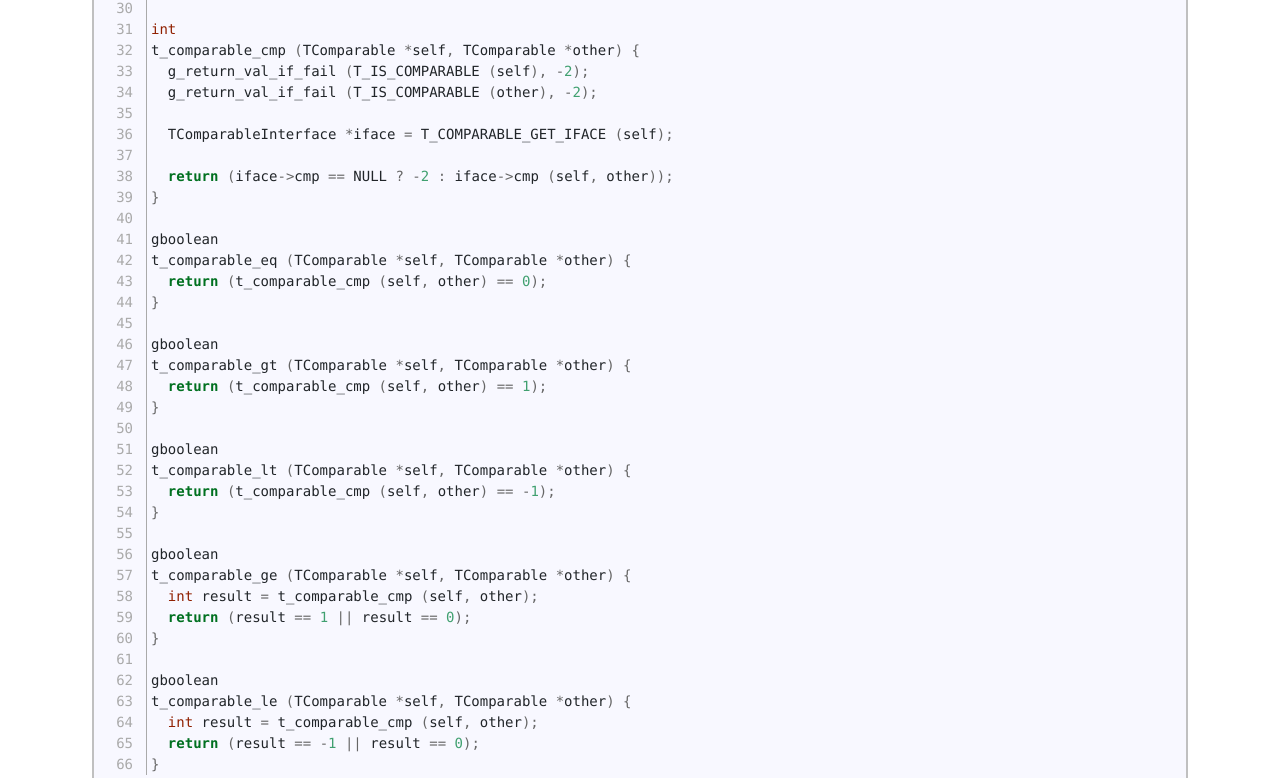
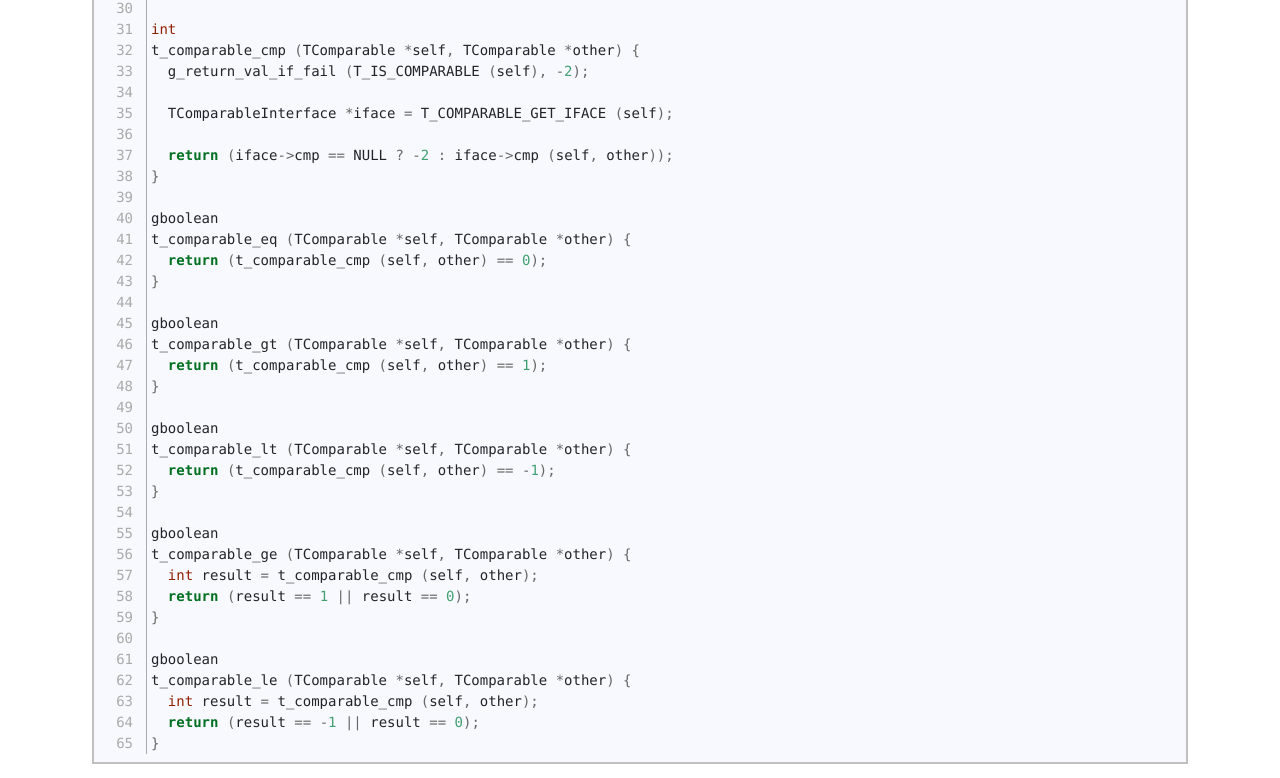
Before and after one commit to ToshioCP/Gobject-tutorial, a plain HTML site: page docs/sec9.html in a window 1280 px wide. Shown: the part 3007-3785 px from the top of the page. Drawn offline with nearby package versions, Linux system fonts and the light colour scheme.

Commit message:
The function t_fomparable_cmp checks the type of `self` only.

```diff
--- a/docs/sec9.html
+++ b/docs/sec9.html
@@ -286,39 +286,38 @@ class="sourceCode numberSource C numberLines"><code class="sourceCode c"><span i
 <span id="cb3-31"><a href="#cb3-31"></a><span class="dt">int</span></span>
 <span id="cb3-32"><a href="#cb3-32"></a>t_comparable_cmp <span class="op">(</span>TComparable <span class="op">*</span>self<span class="op">,</span> TComparable <span class="op">*</span>other<span class="op">)</span> <span class="op">{</span></span>
 <span id="cb3-33"><a href="#cb3-33"></a>  g_return_val_if_fail <span class="op">(</span>T_IS_COMPARABLE <span class="op">(</span>self<span class="op">),</span> <span class="op">-</span><span class="dv">2</span><span class="op">);</span></span>
-<span id="cb3-34"><a href="#cb3-34"></a>  g_return_val_if_fail <span class="op">(</span>T_IS_COMPARABLE <span class="op">(</span>other<span class="op">),</span> <span class="op">-</span><span class="dv">2</span><span class="op">);</span></span>
-<span id="cb3-35"><a href="#cb3-35"></a></span>
-<span id="cb3-36"><a href="#cb3-36"></a>  TComparableInterface <span class="op">*</span>iface <span class="op">=</span> T_COMPARABLE_GET_IFACE <span class="op">(</span>self<span class="op">);</span></span>
-<span id="cb3-37"><a href="#cb3-37"></a>  </span>
-<span id="cb3-38"><a href="#cb3-38"></a>  <span class="cf">return</span> <span class="op">(</span>iface<span class="op">-&gt;</span>cmp <span class="op">==</span> NULL <span class="op">?</span> <span class="op">-</span><span class="dv">2</span> <span class="op">:</span> iface<span class="op">-&gt;</span>cmp <span class="op">(</span>self<span class="op">,</span> other<span class="op">));</span></span>
-<span id="cb3-39"><a href="#cb3-39"></a><span class="op">}</span></span>
-<span id="cb3-40"><a href="#cb3-40"></a></span>
-<span id="cb3-41"><a href="#cb3-41"></a>gboolean</span>
-<span id="cb3-42"><a href="#cb3-42"></a>t_comparable_eq <span class="op">(</span>TComparable <span class="op">*</span>self<span class="op">,</span> TComparable <span class="op">*</span>other<span class="op">)</span> <span class="op">{</span></span>
-<span id="cb3-43"><a href="#cb3-43"></a>  <span class="cf">return</span> <span class="op">(</span>t_comparable_cmp <span class="op">(</span>self<span class="op">,</span> other<span class="op">)</span> <span class="op">==</span> <span class="dv">0</span><span class="op">);</span></span>
-<span id="cb3-44"><a href="#cb3-44"></a><span class="op">}</span></span>
-<span id="cb3-45"><a href="#cb3-45"></a></span>
-<span id="cb3-46"><a href="#cb3-46"></a>gboolean</span>
-<span id="cb3-47"><a href="#cb3-47"></a>t_comparable_gt <span class="op">(</span>TComparable <span class="op">*</span>self<span class="op">,</span> TComparable <span class="op">*</span>other<span class="op">)</span> <span class="op">{</span></span>
-<span id="cb3-48"><a href="#cb3-48"></a>  <span class="cf">return</span> <span class="op">(</span>t_comparable_cmp <span class="op">(</span>self<span class="op">,</span> other<span class="op">)</span> <span class="op">==</span> <span class="dv">1</span><span class="op">);</span></span>
-<span id="cb3-49"><a href="#cb3-49"></a><span class="op">}</span></span>
-<span id="cb3-50"><a href="#cb3-50"></a></span>
-<span id="cb3-51"><a href="#cb3-51"></a>gboolean</span>
-<span id="cb3-52"><a href="#cb3-52"></a>t_comparable_lt <span class="op">(</span>TComparable <span class="op">*</span>self<span class="op">,</span> TComparable <span class="op">*</span>other<span class="op">)</span> <span class="op">{</span></span>
-<span id="cb3-53"><a href="#cb3-53"></a>  <span class="cf">return</span> <span class="op">(</span>t_comparable_cmp <span class="op">(</span>self<span class="op">,</span> other<span class="op">)</span> <span class="op">==</span> <span class="op">-</span><span class="dv">1</span><span class="op">);</span></span>
-<span id="cb3-54"><a href="#cb3-54"></a><span class="op">}</span></span>
-<span id="cb3-55"><a href="#cb3-55"></a></span>
-<span id="cb3-56"><a href="#cb3-56"></a>gboolean</span>
-<span id="cb3-57"><a href="#cb3-57"></a>t_comparable_ge <span class="op">(</span>TComparable <span class="op">*</span>self<span class="op">,</span> TComparable <span class="op">*</span>other<span class="op">)</span> <span class="op">{</span></span>
-<span id="cb3-58"><a href="#cb3-58"></a>  <span class="dt">int</span> result <span class="op">=</span> t_comparable_cmp <span class="op">(</span>self<span class="op">,</span> other<span class="op">);</span></span>
-<span id="cb3-59"><a href="#cb3-59"></a>  <span class="cf">return</span> <span class="op">(</span>result <span class="op">==</span> <span class="dv">1</span> <span class="op">||</span> result <span class="op">==</span> <span class="dv">0</span><span class="op">);</span></span>
-<span id="cb3-60"><a href="#cb3-60"></a><span class="op">}</span></span>
-<span id="cb3-61"><a href="#cb3-61"></a></span>
-<span id="cb3-62"><a href="#cb3-62"></a>gboolean</span>
-<span id="cb3-63"><a href="#cb3-63"></a>t_comparable_le <span class="op">(</span>TComparable <span class="op">*</span>self<span class="op">,</span> TComparable <span class="op">*</span>other<span class="op">)</span> <span class="op">{</span></span>
-<span id="cb3-64"><a href="#cb3-64"></a>  <span class="dt">int</span> result <span class="op">=</span> t_comparable_cmp <span class="op">(</span>self<span class="op">,</span> other<span class="op">);</span></span>
-<span id="cb3-65"><a href="#cb3-65"></a>  <span class="cf">return</span> <span class="op">(</span>result <span class="op">==</span> <span class="op">-</span><span class="dv">1</span> <span class="op">||</span> result <span class="op">==</span> <span class="dv">0</span><span class="op">);</span></span>
-<span id="cb3-66"><a href="#cb3-66"></a><span class="op">}</span></span></code></pre></div>
+<span id="cb3-34"><a href="#cb3-34"></a></span>
+<span id="cb3-35"><a href="#cb3-35"></a>  TComparableInterface <span class="op">*</span>iface <span class="op">=</span> T_COMPARABLE_GET_IFACE <span class="op">(</span>self<span class="op">);</span></span>
+<span id="cb3-36"><a href="#cb3-36"></a>  </span>
+<span id="cb3-37"><a href="#cb3-37"></a>  <span class="cf">return</span> <span class="op">(</span>iface<span class="op">-&gt;</span>cmp <span class="op">==</span> NULL <span class="op">?</span> <span class="op">-</span><span class="dv">2</span> <span class="op">:</span> iface<span class="op">-&gt;</span>cmp <span class="op">(</span>self<span class="op">,</span> other<span class="op">));</span></span>
+<span id="cb3-38"><a href="#cb3-38"></a><span class="op">}</span></span>
+<span id="cb3-39"><a href="#cb3-39"></a></span>
+<span id="cb3-40"><a href="#cb3-40"></a>gboolean</span>
+<span id="cb3-41"><a href="#cb3-41"></a>t_comparable_eq <span class="op">(</span>TComparable <span class="op">*</span>self<span class="op">,</span> TComparable <span class="op">*</span>other<span class="op">)</span> <span class="op">{</span></span>
+<span id="cb3-42"><a href="#cb3-42"></a>  <span class="cf">return</span> <span class="op">(</span>t_comparable_cmp <span class="op">(</span>self<span class="op">,</span> other<span class="op">)</span> <span class="op">==</span> <span class="dv">0</span><span class="op">);</span></span>
+<span id="cb3-43"><a href="#cb3-43"></a><span class="op">}</span></span>
+<span id="cb3-44"><a href="#cb3-44"></a></span>
+<span id="cb3-45"><a href="#cb3-45"></a>gboolean</span>
+<span id="cb3-46"><a href="#cb3-46"></a>t_comparable_gt <span class="op">(</span>TComparable <span class="op">*</span>self<span class="op">,</span> TComparable <span class="op">*</span>other<span class="op">)</span> <span class="op">{</span></span>
+<span id="cb3-47"><a href="#cb3-47"></a>  <span class="cf">return</span> <span class="op">(</span>t_comparable_cmp <span class="op">(</span>self<span class="op">,</span> other<span class="op">)</span> <span class="op">==</span> <span class="dv">1</span><span class="op">);</span></span>
+<span id="cb3-48"><a href="#cb3-48"></a><span class="op">}</span></span>
+<span id="cb3-49"><a href="#cb3-49"></a></span>
+<span id="cb3-50"><a href="#cb3-50"></a>gboolean</span>
+<span id="cb3-51"><a href="#cb3-51"></a>t_comparable_lt <span class="op">(</span>TComparable <span class="op">*</span>self<span class="op">,</span> TComparable <span class="op">*</span>other<span class="op">)</span> <span class="op">{</span></span>
+<span id="cb3-52"><a href="#cb3-52"></a>  <span class="cf">return</span> <span class="op">(</span>t_comparable_cmp <span class="op">(</span>self<span class="op">,</span> other<span class="op">)</span> <span class="op">==</span> <span class="op">-</span><span class="dv">1</span><span class="op">);</span></span>
+<span id="cb3-53"><a href="#cb3-53"></a><span class="op">}</span></span>
+<span id="cb3-54"><a href="#cb3-54"></a></span>
+<span id="cb3-55"><a href="#cb3-55"></a>gboolean</span>
+<span id="cb3-56"><a href="#cb3-56"></a>t_comparable_ge <span class="op">(</span>TComparable <span class="op">*</span>self<span class="op">,</span> TComparable <span class="op">*</span>other<span class="op">)</span> <span class="op">{</span></span>
+<span id="cb3-57"><a href="#cb3-57"></a>  <span class="dt">int</span> result <span class="op">=</span> t_comparable_cmp <span class="op">(</span>self<span class="op">,</span> other<span class="op">);</span></span>
+<span id="cb3-58"><a href="#cb3-58"></a>  <span class="cf">return</span> <span class="op">(</span>result <span class="op">==</span> <span class="dv">1</span> <span class="op">||</span> result <span class="op">==</span> <span class="dv">0</span><span class="op">);</span></span>
+<span id="cb3-59"><a href="#cb3-59"></a><span class="op">}</span></span>
+<span id="cb3-60"><a href="#cb3-60"></a></span>
+<span id="cb3-61"><a href="#cb3-61"></a>gboolean</span>
+<span id="cb3-62"><a href="#cb3-62"></a>t_comparable_le <span class="op">(</span>TComparable <span class="op">*</span>self<span class="op">,</span> TComparable <span class="op">*</span>other<span class="op">)</span> <span class="op">{</span></span>
+<span id="cb3-63"><a href="#cb3-63"></a>  <span class="dt">int</span> result <span class="op">=</span> t_comparable_cmp <span class="op">(</span>self<span class="op">,</span> other<span class="op">);</span></span>
+<span id="cb3-64"><a href="#cb3-64"></a>  <span class="cf">return</span> <span class="op">(</span>result <span class="op">==</span> <span class="op">-</span><span class="dv">1</span> <span class="op">||</span> result <span class="op">==</span> <span class="dv">0</span><span class="op">);</span></span>
+<span id="cb3-65"><a href="#cb3-65"></a><span class="op">}</span></span></code></pre></div>
 <ul>
 <li>5: <code>G_DEFINE_INTERFACE</code> macro. The third parameter is the
 type of the prerequisite. This macro expands to:
@@ -335,13 +334,13 @@ function is similar to class initialization function. It initializes
 doesn’t work before an implementation class overrides it.</li>
 <li>17: Set the default signal handler of the signal “arg-error”.</li>
 <li>18-28: Creates a signal “arg-error”.</li>
-<li>31-39: <code>t_comparable_cmp</code> function. First two lines
-(33-36) check the argument types. If at least one of them is invalid, it
+<li>31-38: The function <code>t_comparable_cmp</code>. It checks the
+type of <code>self</code> on the first line. If it isn’t comparable, it
 logs the error message and returns -2 (error). If
 <code>iface-&gt;cmp</code> is NULL (it means the class method hasn’t
 been overridden), then it returns -2. Otherwise it calls the class
 method and returns the value returned by the class method.</li>
-<li>41-66: Public functions. These five functions are based on
+<li>40-65: Public functions. These five functions are based on
 <code>t_comparable_cmp</code>. Therefore, no overriding is necessary for
 them. For example, <code>t_comparable_eq</code> just calls
 <code>t_comparable_cmp</code>. And it returns TRUE if
```
Also changed, not shown: 4 other files.
